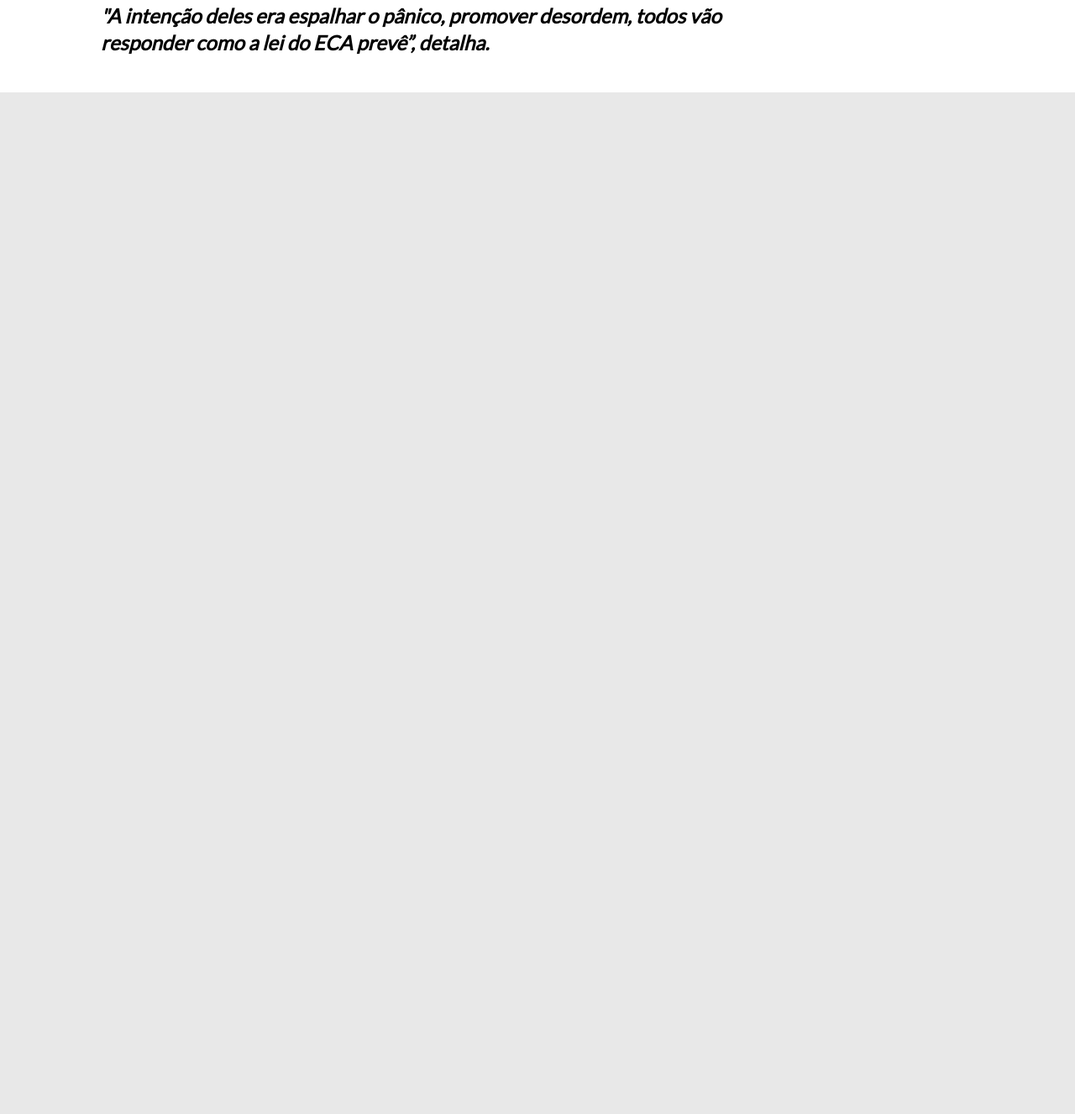
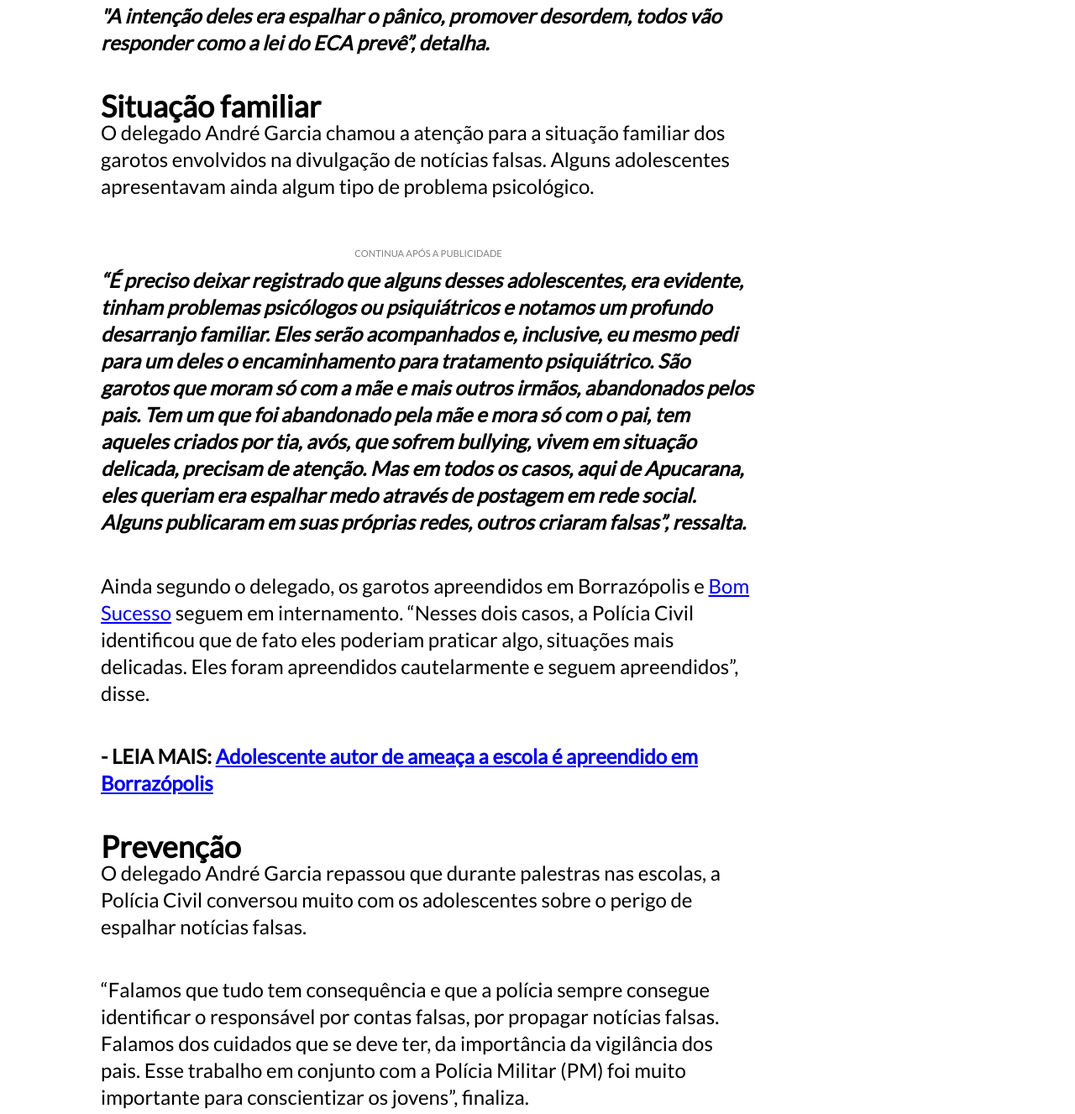
Before and after one commit to AdrianoAmorim/portal-tnoline, a plain HTML site: page index.html in a window 1280 px wide. Shown: the part 2703-4030 px from the top of the page at 84% size. Before the commit the page ends 2813 px from the top, so only its background shows below. Drawn offline with Linux system fonts and the light colour scheme.

Commit message:
feat: adiciona o texto todo artigo

```diff
--- a/index.html
+++ b/index.html
@@ -317,6 +317,66 @@
                       </i>
                     </b>
                   </p>
+                  <h2><b>Situação familiar</b></h2>
+                  <p>
+                    O delegado André Garcia chamou a atenção para a situação
+                    familiar dos garotos envolvidos na divulgação de notícias
+                    falsas. Alguns adolescentes apresentavam ainda algum tipo de
+                    problema psicológico.
+                  </p>
+                  <div class="tn-publicidade">
+                    <span> CONTINUA APÓS A PUBLICIDADE </span>
+                  </div>
+                  <p>
+                    <b>
+                      <i>
+                        “É preciso deixar registrado que alguns desses
+                        adolescentes, era evidente, tinham problemas psicólogos
+                        ou psiquiátricos e notamos um profundo desarranjo
+                        familiar. Eles serão acompanhados e, inclusive, eu mesmo
+                        pedi para um deles o encaminhamento para tratamento
+                        psiquiátrico. São garotos que moram só com a mãe e mais
+                        outros irmãos, abandonados pelos pais. Tem um que foi
+                        abandonado pela mãe e mora só com o pai, tem aqueles
+                        criados por tia, avós, que sofrem bullying, vivem em
+                        situação delicada, precisam de atenção. Mas em todos os
+                        casos, aqui de Apucarana, eles queriam era espalhar medo
+                        através de postagem em rede social. Alguns publicaram em
+                        suas próprias redes, outros criaram falsas”, ressalta.
+                      </i>
+                    </b>
+                  </p>
+                  <p>
+                    Ainda segundo o delegado, os garotos apreendidos em
+                    Borrazópolis e <a href="/">Bom Sucesso</a> seguem em
+                    internamento. “Nesses dois casos, a Polícia Civil
+                    identificou que de fato eles poderiam praticar algo,
+                    situações mais delicadas. Eles foram apreendidos
+                    cautelarmente e seguem apreendidos”, disse.
+                  </p>
+                  <p>
+                    <b>
+                      - LEIA MAIS:
+                      <a href="/"
+                        >Adolescente autor de ameaça a escola é apreendido em
+                        Borrazópolis</a
+                      >
+                    </b>
+                  </p>
+                  <h2><b>Prevenção</b></h2>
+                  <p>
+                    O delegado André Garcia repassou que durante palestras nas
+                    escolas, a Polícia Civil conversou muito com os adolescentes
+                    sobre o perigo de espalhar notícias falsas.
+                  </p>
+                  <p>
+                    “Falamos que tudo tem consequência e que a polícia sempre
+                    consegue identificar o responsável por contas falsas, por
+                    propagar notícias falsas. Falamos dos cuidados que se deve
+                    ter, da importância da vigilância dos pais. Esse trabalho em
+                    conjunto com a Polícia Militar (PM) foi muito importante
+                    para conscientizar os jovens”, finaliza.
+                  </p>
                 </article>
               </div>
               <div class="tn-anuncio-aside">asd</div>
```
